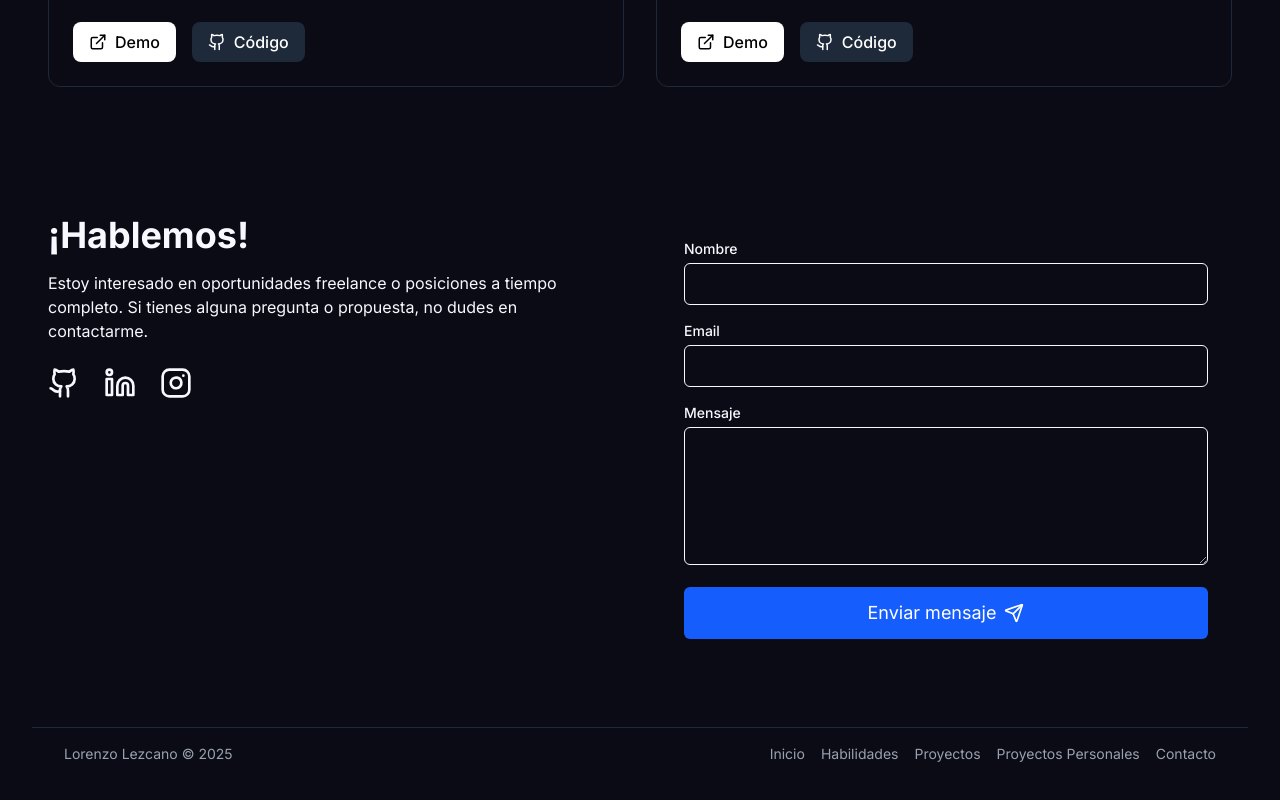
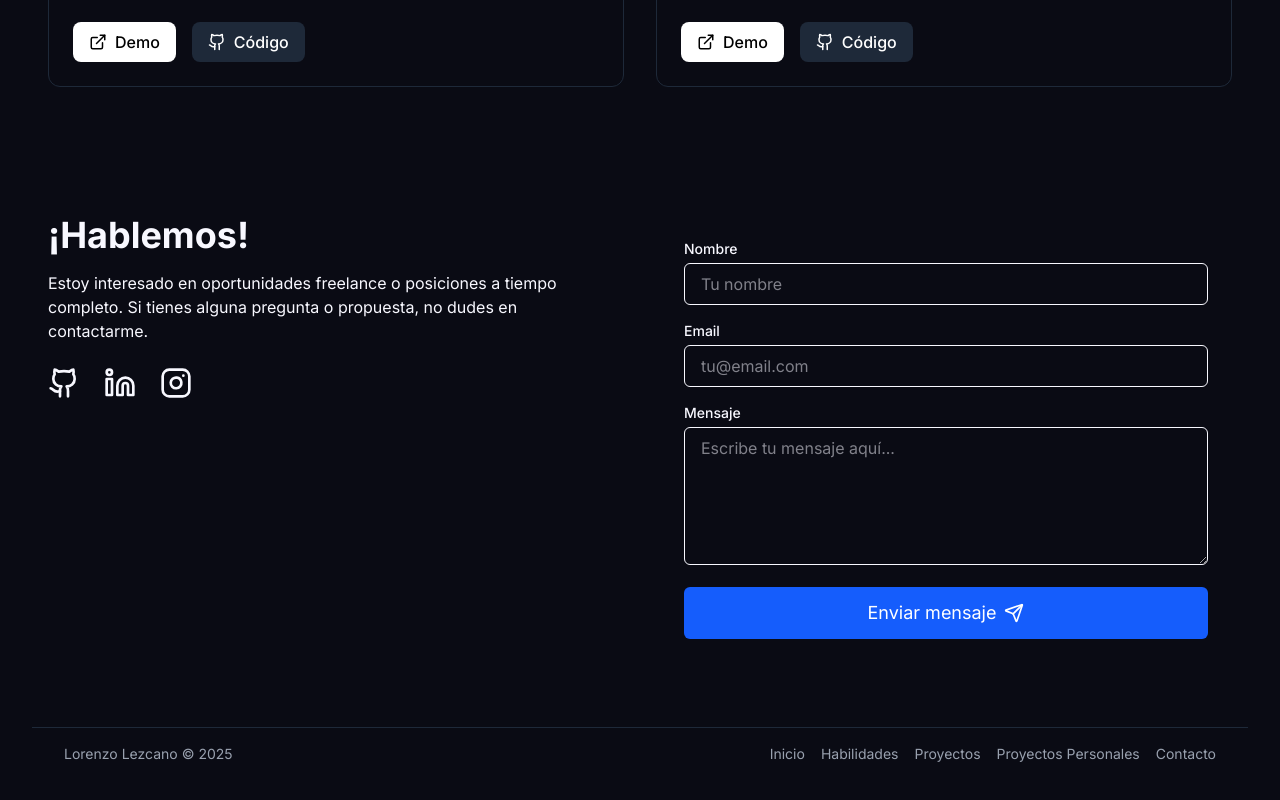
Before and after one commit to lordlez/my-portfolio, a Next.js app: page / in a window 1280 px wide. Shown: the part 3551-4351 px from the top of the page. Built offline with nearby package versions, Linux system fonts and the light colour scheme.

Commit message:
add placeholder

```diff
--- a/src/components/contact.tsx
+++ b/src/components/contact.tsx
@@ -111,6 +111,7 @@ export default function Contact() {
                 value={formData.name}
                 onChange={handleChange}
                 required
+                placeholder="Tu nombre"
                 className="w-full px-4 py-2 bg-background border border-foreground/20 rounded-md focus:outline-none focus:ring-2 focus:ring-primary"
               />
             </div>
@@ -126,6 +127,7 @@ export default function Contact() {
                 value={formData.email}
                 onChange={handleChange}
                 required
+                placeholder="tu@email.com"
                 className="w-full px-4 py-2 bg-background border border-foreground/20 rounded-md focus:outline-none focus:ring-2 focus:ring-primary"
               />
             </div>
@@ -144,6 +146,7 @@ export default function Contact() {
                 onChange={handleChange}
                 required
                 rows={5}
+                placeholder="Escribe tu mensaje aquí..."
                 className="w-full px-4 py-2 bg-background border border-foreground/20 rounded-md focus:outline-none focus:ring-2 focus:ring-primary"
               />
             </div>
```
